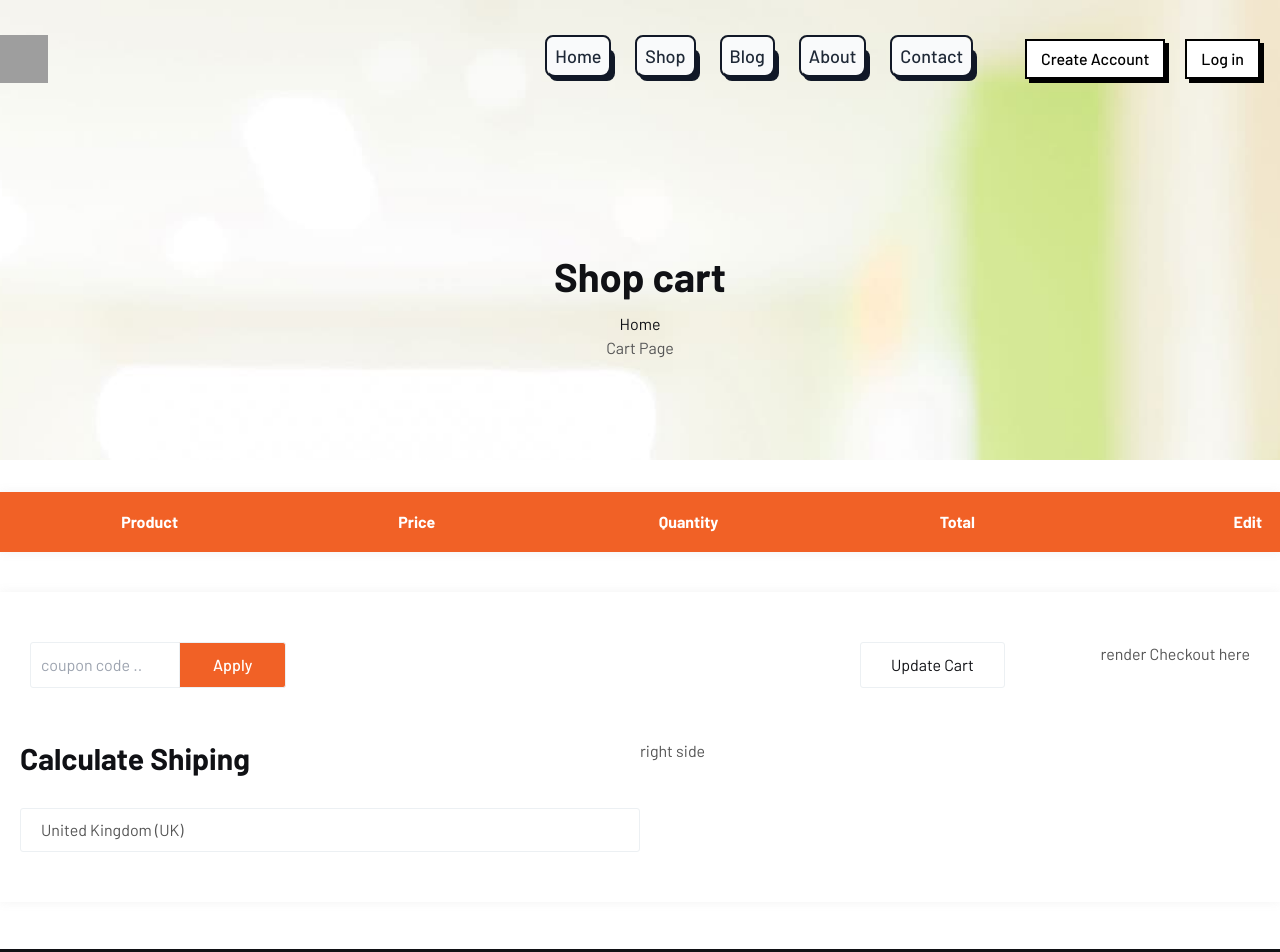
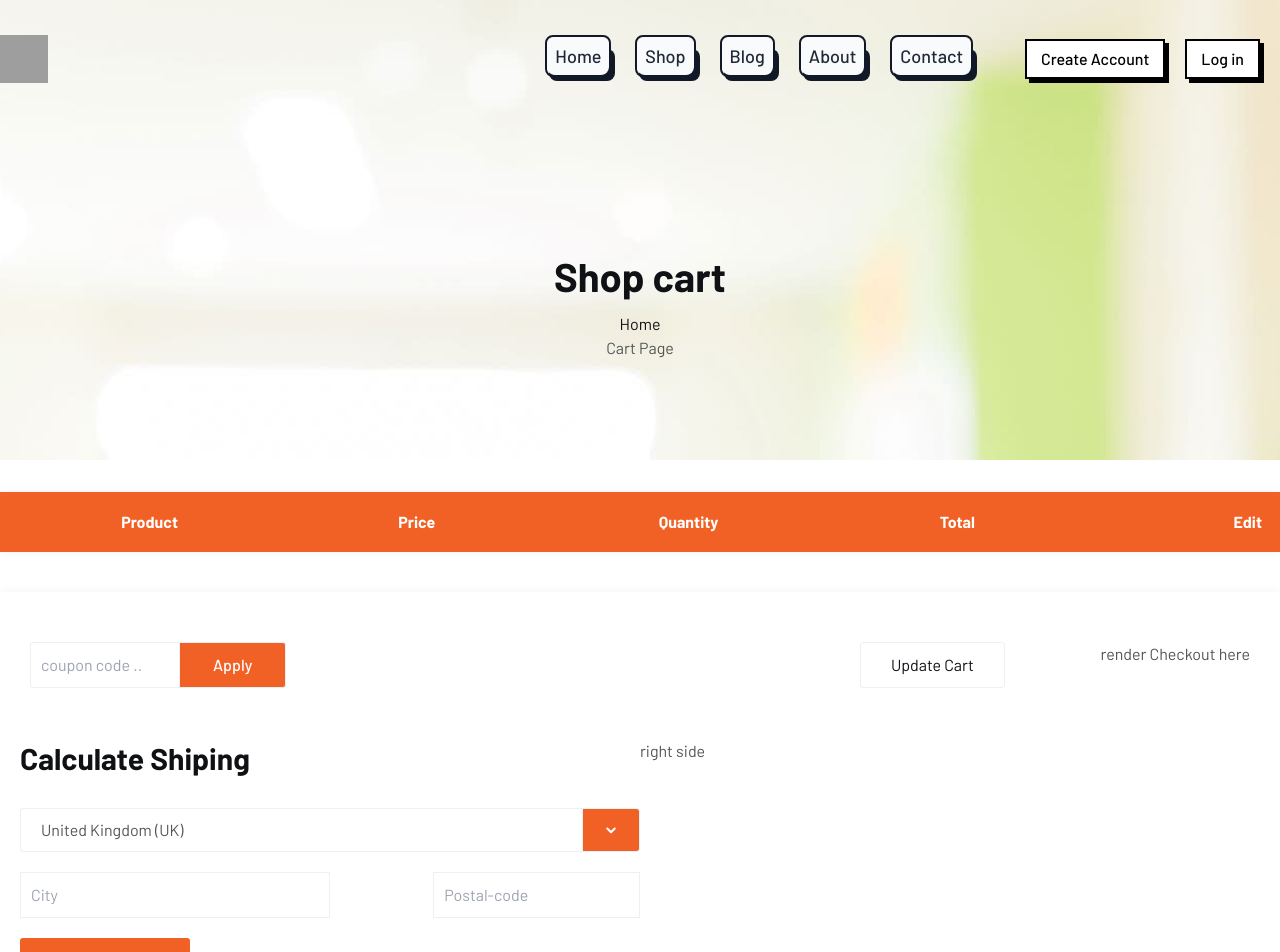
Before and after one commit to iwai-0310/Ecom-React, a React (Vite) app: page /cart-page in a window 1280 px wide. Shown: the top 952 px of the page. Built offline with nearby package versions, Linux system fonts and the light colour scheme; grey boxes are pictures that could not be loaded.

Commit message:
Adds city postal and update button to the left side of bottom cart page

```diff
--- a/src/shopComponent/CartPage.jsx
+++ b/src/shopComponent/CartPage.jsx
@@ -168,7 +168,29 @@ const CartPage = () => {
                           <option value="ch">China (CH)</option>
                           <option value="ru">Russia (RU)</option>
                         </select>
+                        <span className="select-icon">
+                          <i className="icofont-rounded-down"></i>
+                        </span>
                       </div>
+                      <div className="flex justify-between">
+                        <div className="outline-select w-6/12">
+                          <input
+                            type="text"
+                            name="city"
+                            placeholder="City"
+                            id="city"
+                          />
+                        </div>
+                        <div className="outline-select w-4/12">
+                          <input
+                            type="text"
+                            name="postal-code"
+                            placeholder="Postal-code"
+                            id="postal-code"
+                          />
+                        </div>
+                      </div>
+                      <button type="submit">Update Address</button>
                     </div>
                   </div>
                   <div className="md:w-6/12 w-full">right side</div>
```
